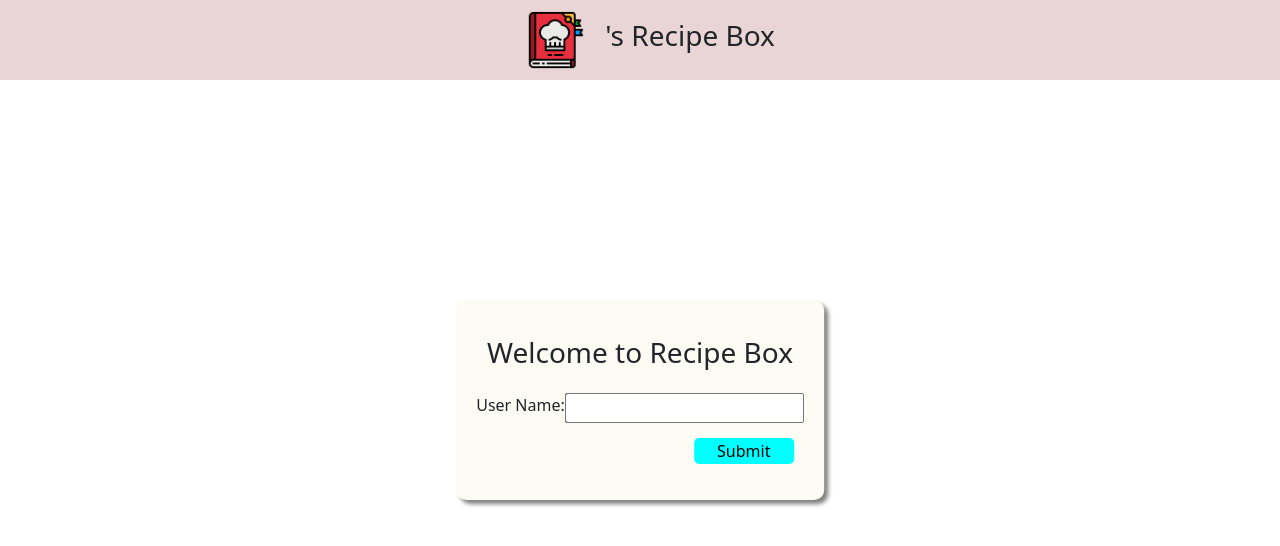
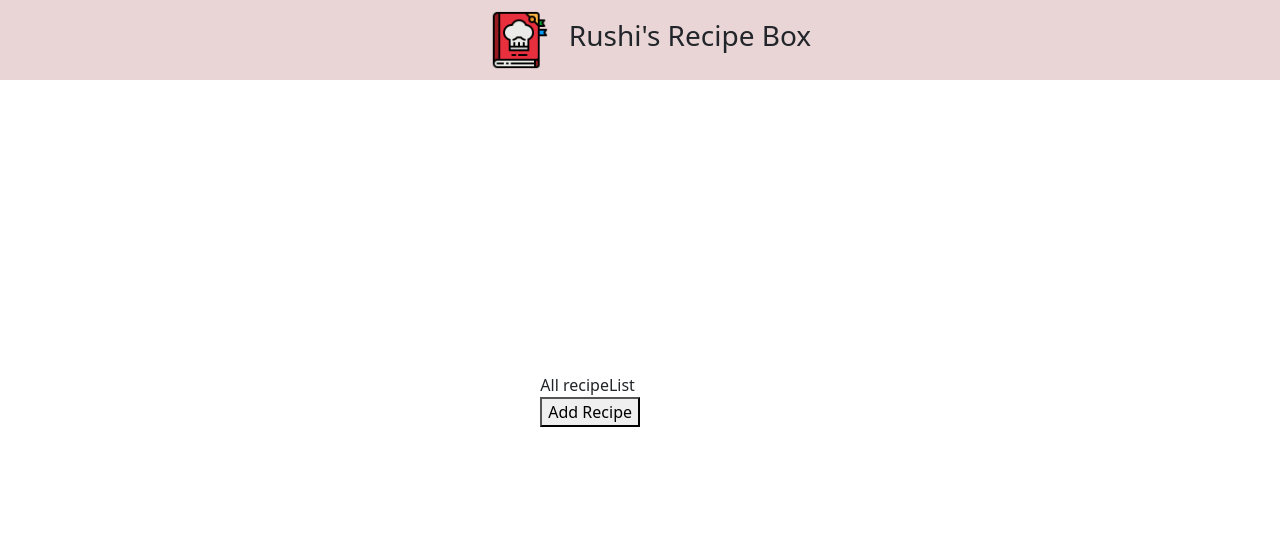
Before and after one commit to rtrend96/digital-recipe-box, a JavaScript app: page / in a window 1280 px wide. Shown: the top 546 px of the page. Built offline with nearby package versions, Linux system fonts and the light colour scheme.

Commit message:
DCB-1 Added recipe form template and store

```diff
--- /dev/null
+++ b/src/components/recipeList.vue
@@ -0,0 +1,40 @@
+<template>
+  <div class="_recipe-List-wrapper">
+    <div></div>
+    All recipeList
+  </div>
+  <div v-show="showAddRecipeForm" class="_add-recipe-list">
+    Add Form <button @click="showAddRecipeForm = false">Save Recipe</button>
+  </div>
+  <button @click="showAddRecipeForm = true">Add Recipe</button>
+</template>
+
+<script>
+import { defineComponent, ref } from 'vue'
+
+export default defineComponent({
+  setup() {
+    const showAddRecipeForm = ref(false)
+    return { showAddRecipeForm }
+  }
+})
+</script>
+
+<style scoped>
+._recipe-list-wrapper {
+  display: flex;
+}
+._add-recipe-list {
+  position: absolute;
+  top: 50%;
+  left: 50%;
+  transform: translate(-50%, -50%);
+  background-color: #fcfbf4;
+  height: 600px;
+  width: 50%;
+  box-shadow: 4px 4px 4px #808080;
+  border-radius: 10px;
+  align-items: center;
+  padding: 20px;
+}
+</style>
--- a/src/components/userName.vue
+++ b/src/components/userName.vue
@@ -1,4 +1,5 @@
 <template>
+  <div class="_userName-box">
     <div v-show="!showUserInputBox" class="_input-wrapper">
       <h3>Welcome to Recipe Box</h3>
 
@@ -8,6 +9,7 @@
       </div>
       <button class="_input-btn" @click="submitUserName()">Submit</button>
     </div>
+  </div>
 </template>
 
 <script>
@@ -16,7 +18,7 @@ import { userInfoStore } from '../stores/user'
 export default defineComponent({
   setup() {
     const store = userInfoStore()
-    const showUserInputBox = ref(false)
+    const showUserInputBox = ref(true) // need to make false
     const userName = ref()
     function submitUserName() {
       if (userName.value == undefined) {
@@ -44,7 +46,14 @@ export default defineComponent({
   }
 })
 </script>
-<style>
+<style scoped>
+._userName-box {
+  position: absolute;
+  top: 50%;
+  left: 50%;
+  transform: translate(-50%, -50%);
+  padding: 10px;
+}
 ._input-wrapper {
   background-color: #fcfbf4;
   height: 200px;
--- a/src/stores/user.js
+++ b/src/stores/user.js
@@ -4,7 +4,7 @@ import { ref } from 'vue'
 export const userInfoStore = defineStore(
   'user',
   () => {
-    const userName = ref()
+    const userName = ref('Rushi')
     console.log('o/p→', userName)
     return {
       userName
--- a/src/views/home.vue
+++ b/src/views/home.vue
@@ -1,9 +1,8 @@
 <template>
   <div class="_home-wrapper">
     <navBar />
-    <div class="_userName-box">
-      <userName />
-    </div>
+    <userName />
+    <recipeList />
   </div>
 </template>
 
@@ -11,23 +10,14 @@
 import { defineComponent } from 'vue'
 import userName from '../components/userName.vue'
 import navBar from '../components/navBar.vue'
+import recipeList from '../components/recipeList.vue'
 import { userInfoStore } from '../stores/user'
 
 export default defineComponent({
-  components: { userName, navBar },
+  components: { userName, navBar, recipeList },
   setup() {
     const store = userInfoStore()
     return { store }
   }
 })
 </script>
-
-<style>
-._userName-box {
-  position: absolute;
-  top: 50%;
-  left: 50%;
-  transform: translate(-50%, -50%);
-  padding: 10px;
-}
-</style>
```
Also changed, not shown: src/components/recipetList.vue (deleted), 1 other file (tests, documents, lock files or other folders). Lines whose indentation alone changed are shown as unchanged.
